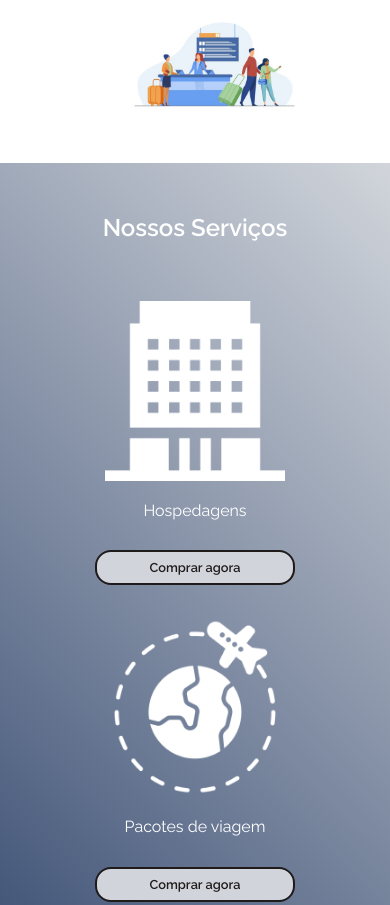
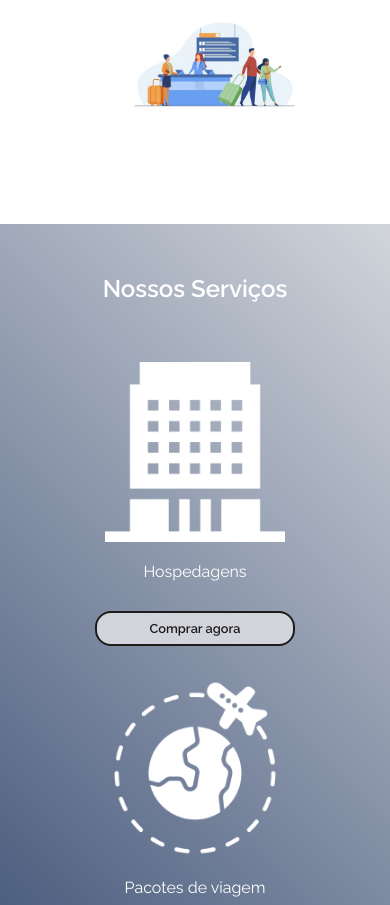
Before and after one commit to matheusvieira17/flex-turismo, a plain HTML site: page index.html in a window 390 px wide. Shown: the part 947-1852 px from the top of the page. Drawn offline with Linux system fonts and the light colour scheme.

Commit message:
Update mobile.css

```diff
--- a/css/responsivo/mobile.css
+++ b/css/responsivo/mobile.css
@@ -82,7 +82,11 @@
     }
 
     .section-services {
+<<<<<<< HEAD
         margin-top: 10%;
+=======
+        margin-top: 3rem;
+>>>>>>> parent of def7d4b (Update mobile.css)
     }
 
     .footer-container {
```
